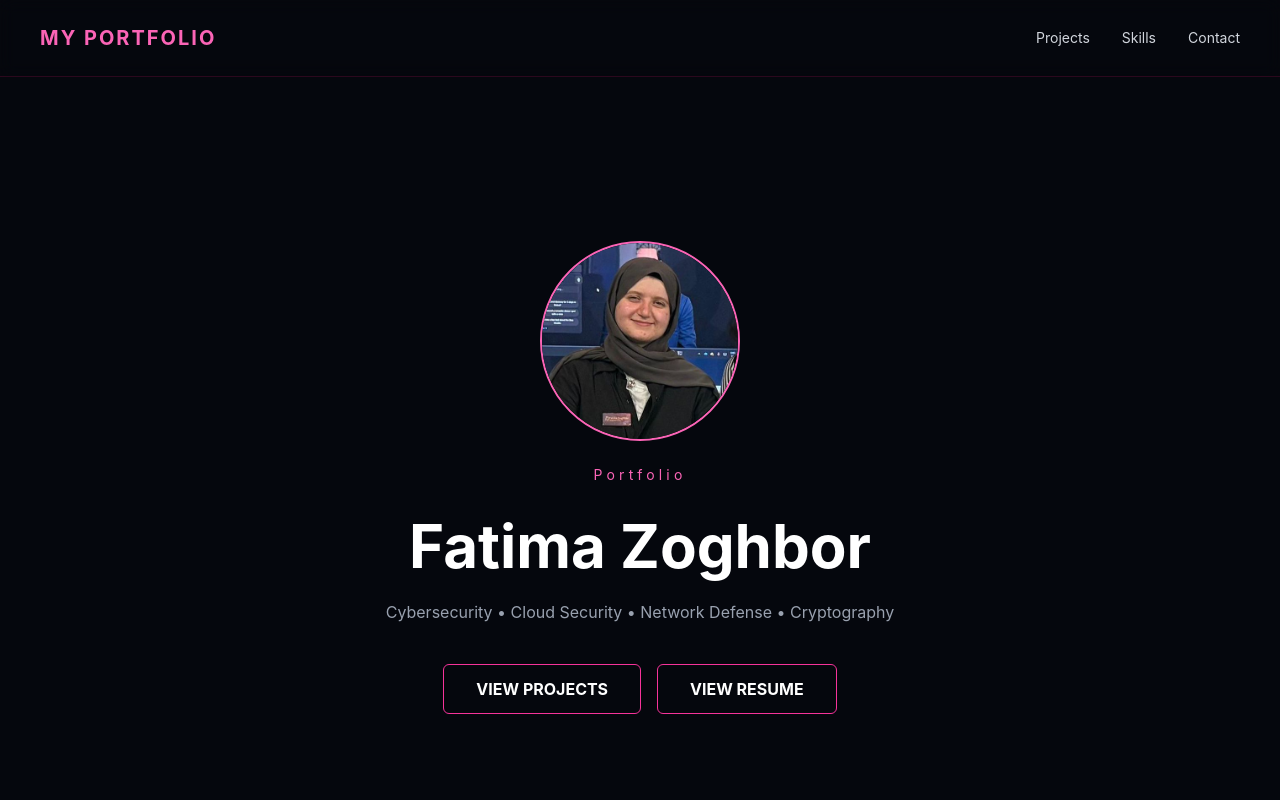
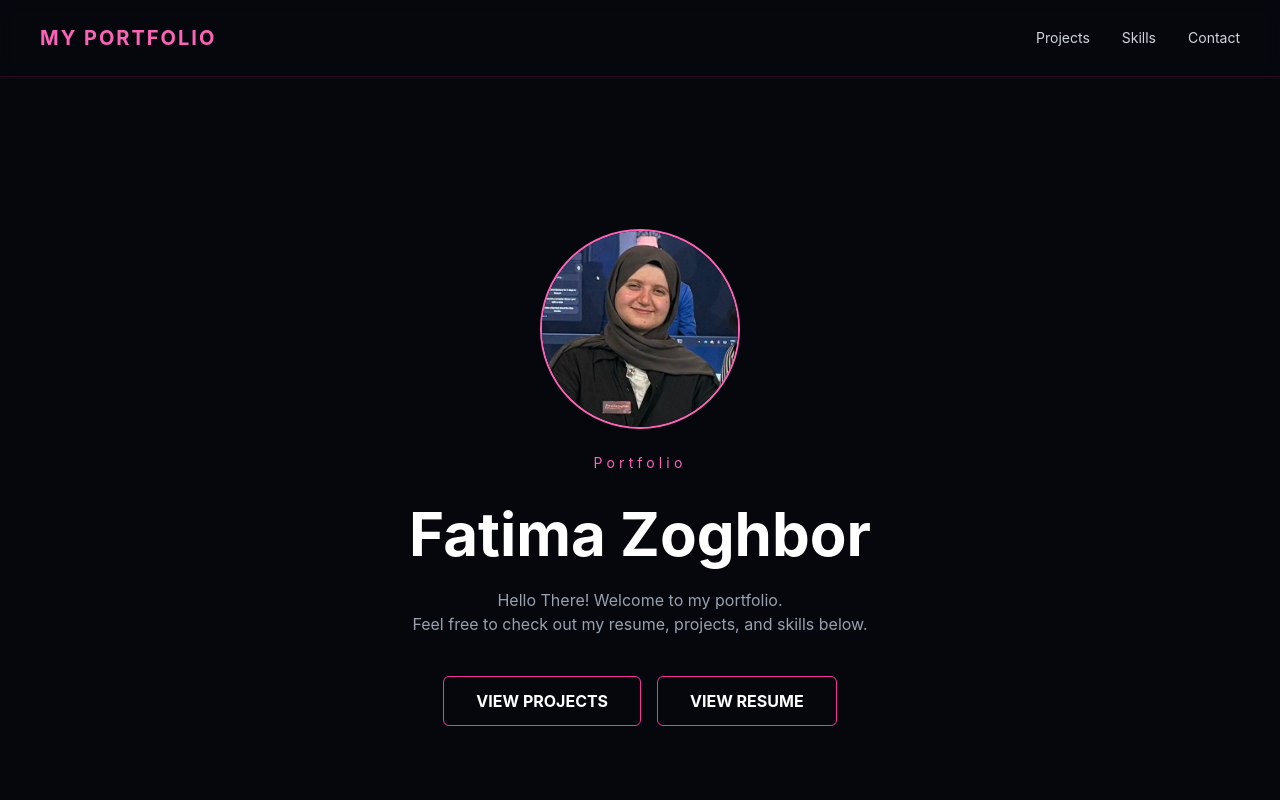
Before and after one commit to fatmazoghbor/portfoliosite, a React app: page / in a window 1280 px wide. Shown: the top 800 px of the page. Built offline with nearby package versions, Linux system fonts and the light colour scheme; the HTML template or start-up script is replaced by a standard one.

Commit message:
Update App.jsx

```diff
--- a/src/App.jsx
+++ b/src/App.jsx
@@ -39,7 +39,8 @@ export default function App() {
         </h1>
 
         <p className="text-gray-400 mt-4 max-w-xl text-sm sm:text-base">
-          Cybersecurity • Cloud Security • Network Defense • Cryptography
+          Hello There! Welcome to my portfolio.
+          <ul> Feel free to check out my resume, projects, and skills below. </ul>
         </p>
 
         {/* Buttons */}
```
